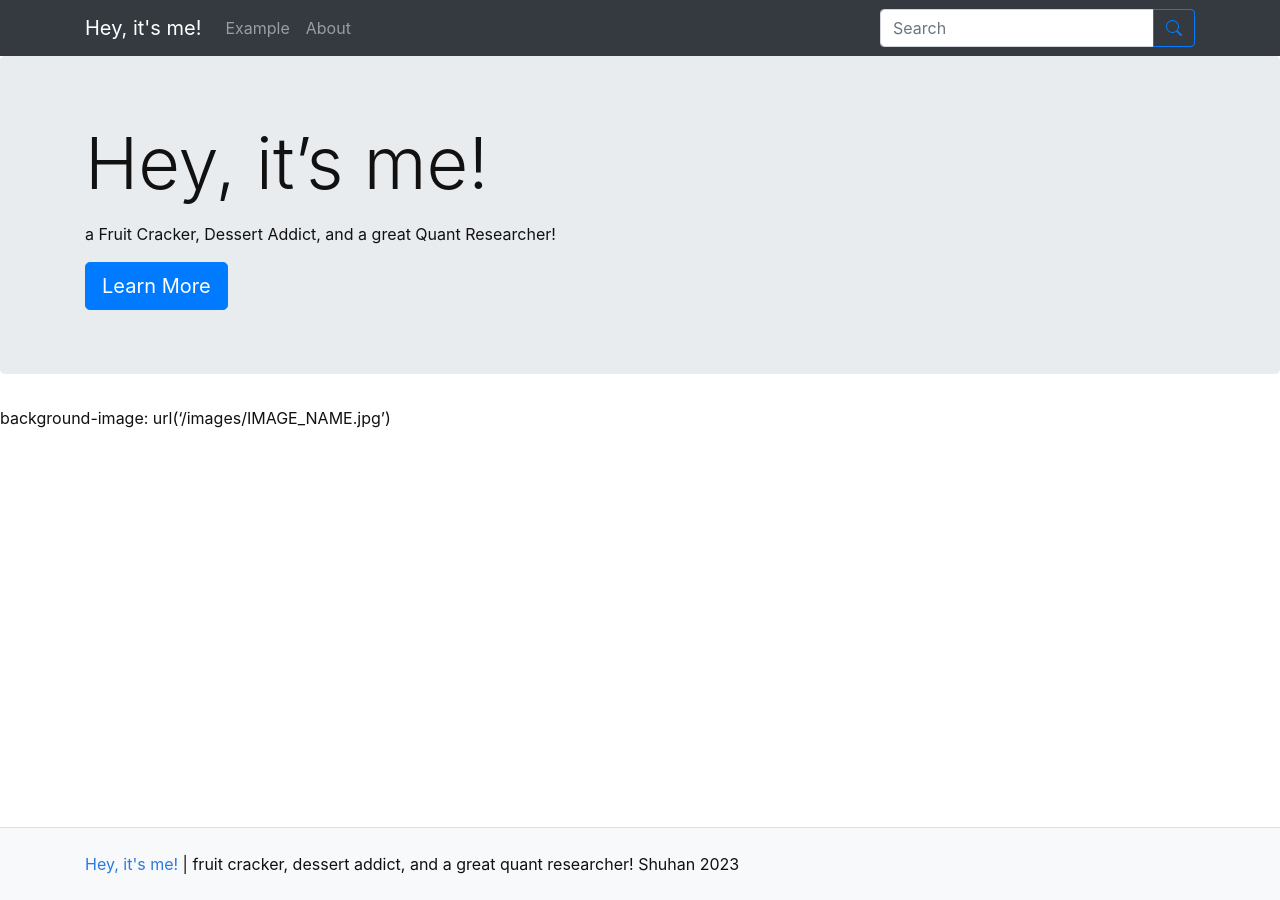
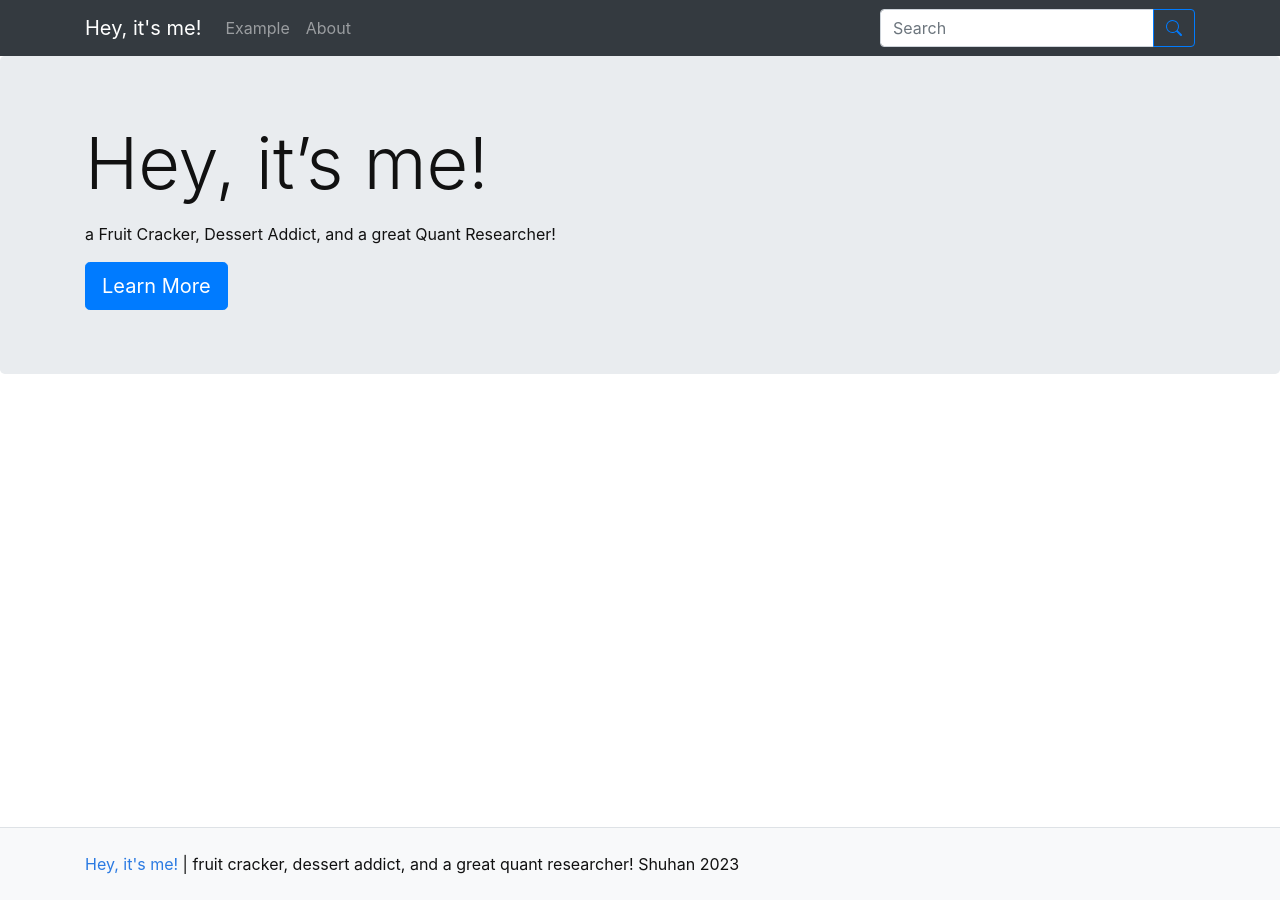
Before and after one commit to Ashley10086/Z.github.io, a Jekyll site: the page built from pages/index.md, in a window 1280 px wide. Built offline with Jekyll 4.4.1, drawn with Linux system fonts in a browser that asks for light colours.

Commit message:
Update index.md

```diff
--- a/pages/index.md
+++ b/pages/index.md
@@ -4,4 +4,3 @@ layout: default
 ---
 
 {% include jumbotron.html title=site.title lead="a Fruit Cracker, Dessert Addict, and a great Quant Researcher!" btn-text="Learn More" btn-link="about.html" %}
-background-image: url('/images/IMAGE_NAME.jpg')
```
